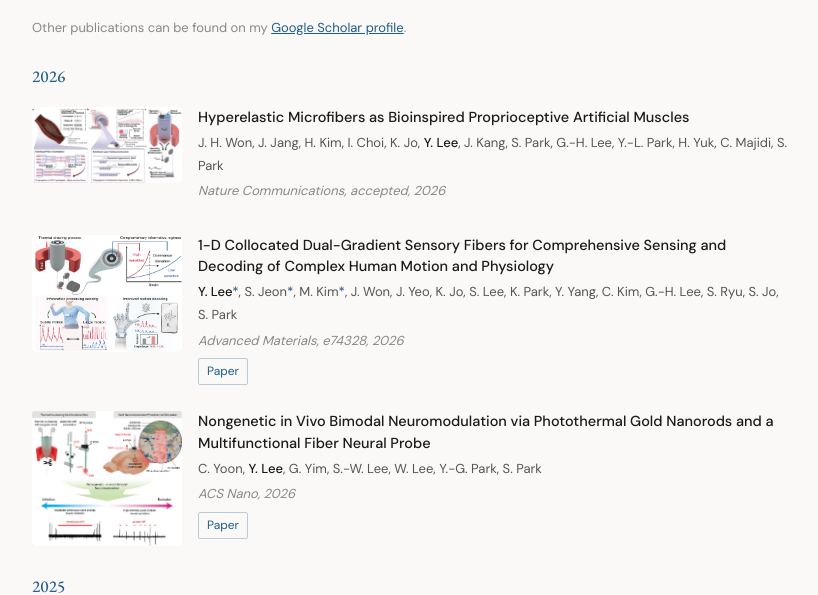
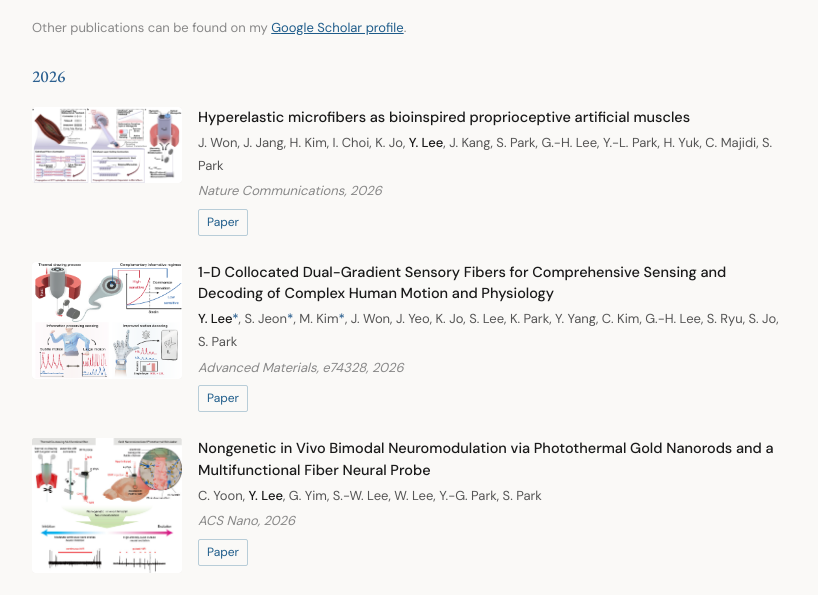
Before and after one commit to YunheumLee/yunheumlee.github.io, a plain HTML site: page index.html in a window 1280 px wide. Shown: the part 1884-2479 px from the top of the page, without its empty margins (230-1048 px from the left). Drawn offline with nearby package versions, Linux system fonts and the light colour scheme.

Commit message:
Update Nature Communications paper to published version
Co-Authored-By: Claude Opus 5.5 <noreply@anthropic.com>
Claude-Session: https://claude.ai/code/session_015ZCi94HDwuQa53nLoU1Rkj

```diff
--- a/index.html
+++ b/index.html
@@ -542,12 +542,15 @@
     <p class="pub-year-group">2026</p>
     <div class="pub-item">
       <div class="pub-fig">
-        <img src="natcommun_2026.png" alt="Hyperelastic microfibers as bioinspired proprioceptive artificial muscles" />
+        <img src="natcommun_2026.png" alt="Hyperelastic microfibers as proprioceptive artificial muscles" />
       </div>
       <div class="pub-body">
-        <p class="pub-title">Hyperelastic Microfibers as Bioinspired Proprioceptive Artificial Muscles</p>
-        <p class="pub-authors">J. H. Won, J. Jang, H. Kim, I. Choi, K. Jo, <strong>Y. Lee</strong>, J. Kang, S. Park, G.-H. Lee, Y.-L. Park, H. Yuk, C. Majidi, S. Park</p>
-        <p class="pub-venue">Nature Communications, accepted, 2026</p>
+        <p class="pub-title">Hyperelastic microfibers as bioinspired proprioceptive artificial muscles</p>
+        <p class="pub-authors">J. Won, J. Jang, H. Kim, I. Choi, K. Jo, <strong>Y. Lee</strong>, J. Kang, S. Park, G.-H. Lee, Y.-L. Park, H. Yuk, C. Majidi, S. Park</p>
+        <p class="pub-venue">Nature Communications, 2026</p>
+        <div class="pub-links">
+          <a href="https://doi.org/10.1038/s41467-026-79467-9" target="_blank">Paper</a>
+        </div>
       </div>
     </div>
 
```
